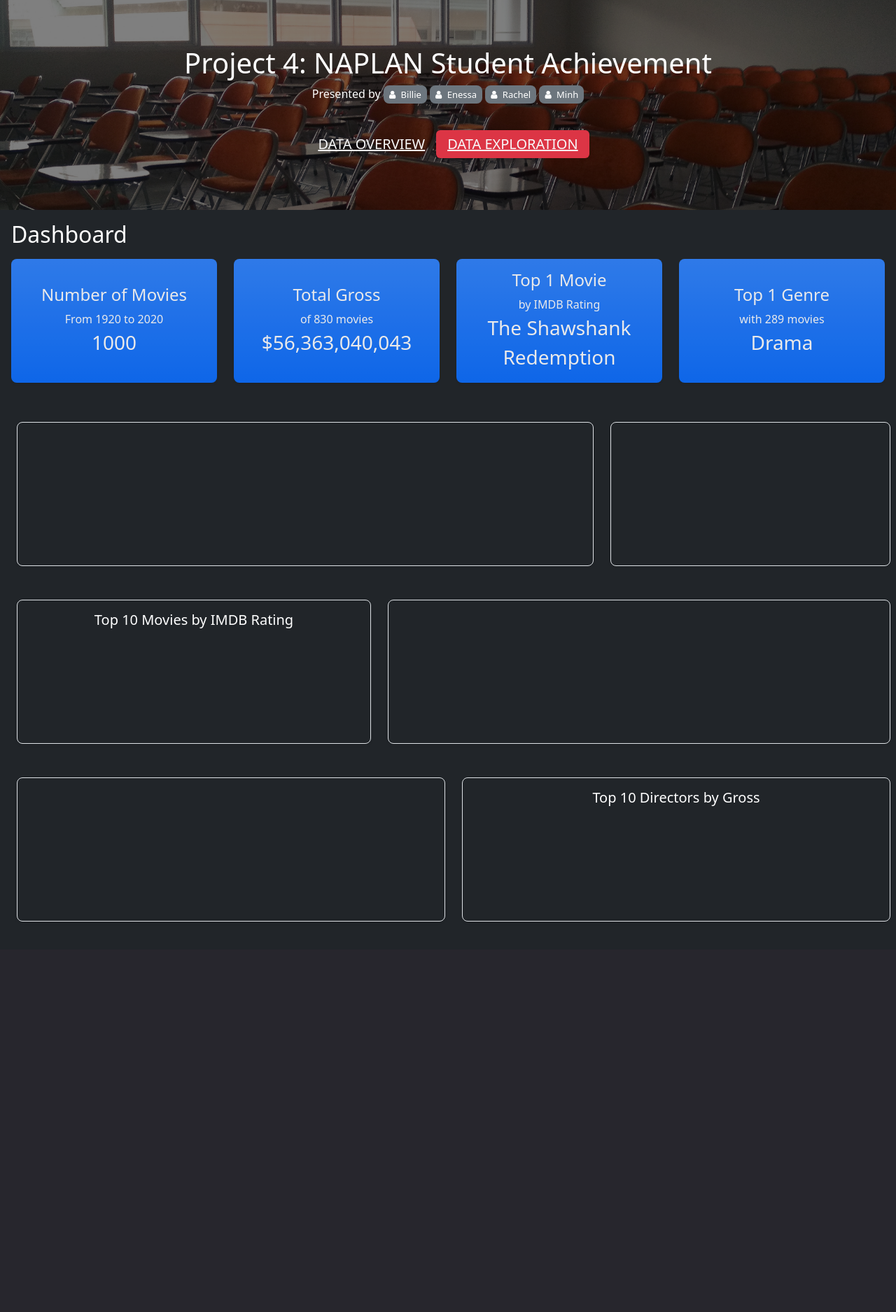
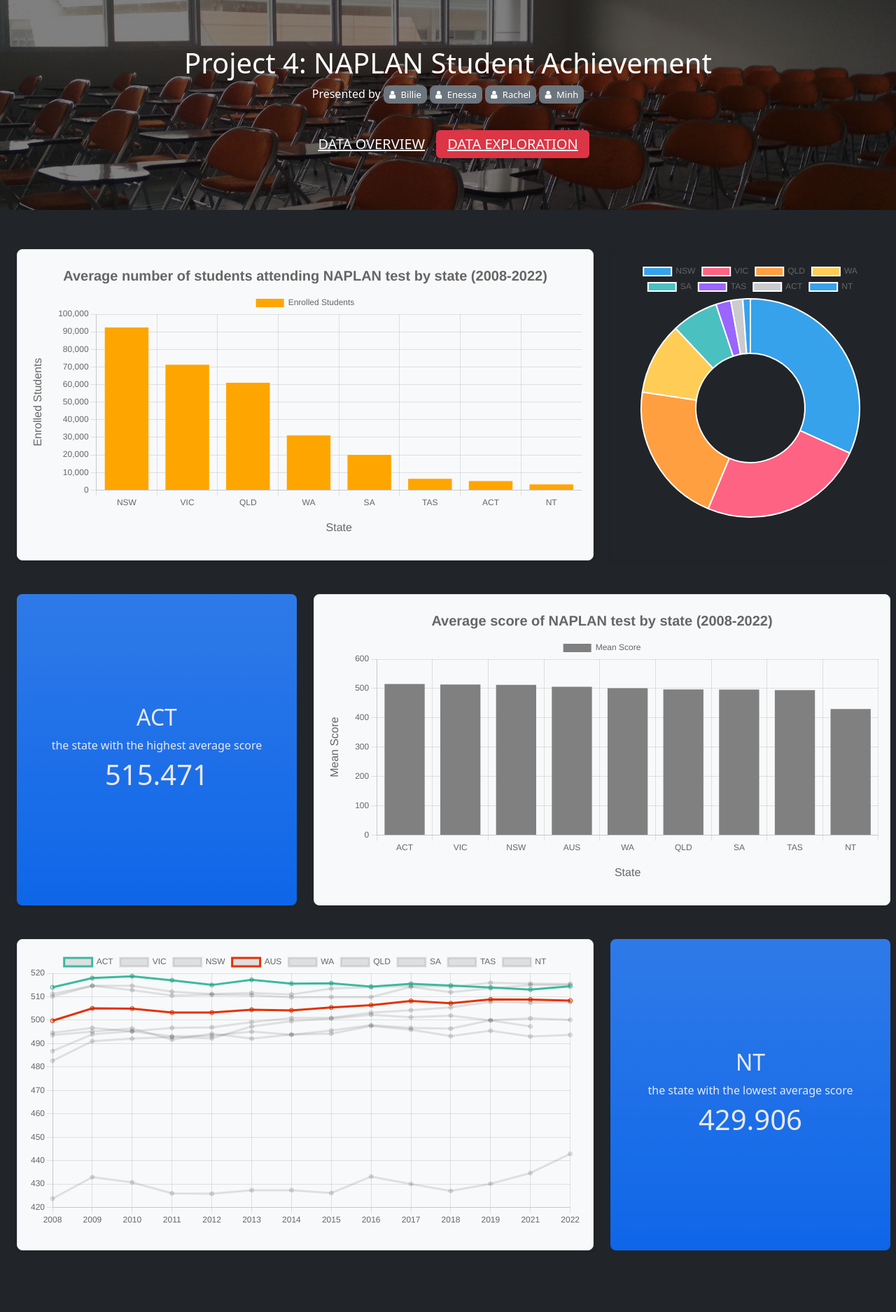
Before and after one commit to BillieOdelle/Project4_NAPLAN_STUDENT_ACHIEVEMENT, a Flask app: page /dashboard in a window 1280 px wide. Shown: the whole page at 70% size. Before the commit the page ends 1317 px from the top, so only its background shows below. Run offline with Flask 3, Linux system fonts and the light colour scheme; a map, chart or similar area stays blank; parts of the project's set-up code (start-up, migrations or seed data) failed here and were passed over.

Commit message:
add charts

```diff
--- a/app.py
+++ b/app.py
@@ -1,4 +1,5 @@
 import csv
+import json
 import pandas as pd
 from sqlalchemy import create_engine
 import sqlite3
@@ -33,6 +34,25 @@ def index():
 @app.route('/dashboard')
 def dashboard():
     return render_template('dashboard.html')
+
+@app.route('/api/enrolled_students')
+def enrolled_students():
+    with open('./data/enrolled_students.json', 'r') as f:
+        data = json.load(f)
+    return jsonify(data)
+
+@app.route('/api/mean_scores')
+def mean_scores():
+    with open('./data/mean_scores.json', 'r') as f:
+        data = json.load(f)
+    return jsonify(data)
+
+@app.route('/api/mean_scores_by_state')
+def mean_scores_by_state():
+    with open('./data/mean_scores_by_state_and_year.json', 'r') as f:
+        data = json.load(f)
+    return jsonify(data)
+
 
 @app.route('/api/naplan/')
 def get_all_movies():
--- /dev/null
+++ b/data/enrolled_students.json
@@ -0,0 +1 @@
+[{"STATE":"NSW","ENROLLED_STUDENTS":92456.1082089552},{"STATE":"VIC","ENROLLED_STUDENTS":71290.3283582089},{"STATE":"QLD","ENROLLED_STUDENTS":61052.052238806},{"STATE":"WA","ENROLLED_STUDENTS":31066.197761194},{"STATE":"SA","ENROLLED_STUDENTS":20030.8097014925},{"STATE":"TAS","ENROLLED_STUDENTS":6470.6268656716},{"STATE":"ACT","ENROLLED_STUDENTS":5108.4776119403},{"STATE":"NT","ENROLLED_STUDENTS":3249.671641791}]
--- /dev/null
+++ b/data/mean_scores.json
@@ -0,0 +1 @@
+[{"STATE":"ACT","MEAN":515.4712686567},{"STATE":"VIC","MEAN":513.5723880597},{"STATE":"NSW","MEAN":512.0492537313},{"STATE":"AUS","MEAN":505.6835820896},{"STATE":"WA","MEAN":500.8432835821},{"STATE":"QLD","MEAN":496.6514925373},{"STATE":"SA","MEAN":496.4164179104},{"STATE":"TAS","MEAN":494.2630597015},{"STATE":"NT","MEAN":429.9059701493}]
--- a/static/dashboard.js
+++ b/static/dashboard.js
@@ -1,3 +1,269 @@
+async function getEnrolledStudentsData() {
+  const url = `/api/enrolled_students`;
+  console.log(url);
+  const response = await fetch(url);
+  const data = await response.json();
+  console.log("getEnrolledStudentsData", data);
+  return data;
+}
+async function getMeanScoresData() {
+  const url = `/api/mean_scores`;
+  console.log(url);
+  const response = await fetch(url);
+  const data = await response.json();
+  console.log("getMeanScoresData", data);
+  return data;
+}
+async function getMeanScoresByStateData() {
+  const url = `/api/mean_scores_by_state`;
+  console.log(url);
+  const response = await fetch(url);
+  const data = await response.json();
+  console.log("getMeanScoresByStateData", data);
+  return data;
+}
+
+(async function () {
+  // Mixed charts showing top 10 movies by gross along with their IMDB scores
+  const enrolledData = await getEnrolledStudentsData();
+  const scoreData = await getMeanScoresData();
+  const scoreByStateData = await getMeanScoresByStateData();
+  console.log("enrolledData", enrolledData);
+  console.log("scoreData", scoreData);
+  console.log("scoreByStateData", scoreByStateData);
+
+  new Chart(document.getElementById("enrolled-students"), {
+    data: {
+      labels: enrolledData.map((x) => x.STATE),
+      datasets: [
+        {
+          type: "bar",
+          yAxisID: "A",
+          label: "Enrolled Students",
+          data: enrolledData.map((x) => x.ENROLLED_STUDENTS),
+          backgroundColor: "orange",
+        },
+      ],
+    },
+    options: {
+      plugins: {
+        title: {
+          display: true,
+          text: "Average number of students attending NAPLAN test by state (2008-2022)",
+          font: {
+            size: 20,
+          },
+        },
+      },
+
+      scales: {
+        x: {
+          title: {
+            display: true,
+            text: "State",
+            font: {
+              size: 16,
+            },
+            padding: {
+              top: 16,
+            },
+          },
+        },
+        A: {
+          type: "linear",
+          position: "left",
+          title: {
+            display: true,
+            text: "Enrolled Students",
+            font: {
+              size: 16,
+            },
+            padding: {
+              bottom: 16,
+            },
+          },
+          ticks: {
+            callback: (label) => `${new Intl.NumberFormat().format(label)}`, // Convert year to string
+          },
+        },
+      },
+    },
+  });
+
+  // Doughnut chart showing proportions of genres
+  new Chart(document.getElementById("enrolled-students-pie"), {
+    type: "doughnut",
+    data: {
+      labels: enrolledData.map((x) => x.STATE),
+      datasets: [
+        {
+          label: "%",
+          data: enrolledData.map((x) => (x.ENROLLED_STUDENTS / 290724) * 100),
+          hoverOffset: 50,
+        },
+      ],
+    },
+    options: {
+      responsive: true,
+      // cutoutPercentage: 65,
+
+      plugins: {
+        title: {
+          display: false,
+          text: "",
+          font: {
+            size: 20,
+          },
+          color: "white",
+        },
+      },
+    },
+  });
+
+  new Chart(document.getElementById("mean-scores"), {
+    data: {
+      labels: scoreData.map((x) => x.STATE),
+      datasets: [
+        {
+          type: "bar",
+          yAxisID: "A",
+          label: "Mean Score",
+          data: scoreData.map((x) => x.MEAN),
+          backgroundColor: "gray",
+        },
+      ],
+    },
+    options: {
+      plugins: {
+        title: {
+          display: true,
+          text: "Average score of NAPLAN test by state (2008-2022)",
+          font: {
+            size: 20,
+          },
+        },
+      },
+
+      scales: {
+        x: {
+          title: {
+            display: true,
+            text: "State",
+            font: {
+              size: 16,
+            },
+            padding: {
+              top: 16,
+            },
+          },
+        },
+        A: {
+          type: "linear",
+          position: "left",
+          title: {
+            display: true,
+            text: "Mean Score",
+            font: {
+              size: 16,
+            },
+            padding: {
+              bottom: 16,
+            },
+          },
+          ticks: {
+            callback: (label) => `${new Intl.NumberFormat().format(label)}`, // Convert year to string
+          },
+        },
+      },
+    },
+  });
+
+  const Years = [
+    ...new Set(scoreByStateData.map((item) => item.CALENDAR_YEAR)),
+  ];
+
+  const getDataByState = (state) => {
+    return [
+      ...new Set(
+        scoreByStateData
+          .filter((item) => item.STATE === state)
+          .map((item) => item.MEAN)
+      ),
+    ];
+  };
+  console.log("Years", Years);
+  console.log("getDataByState", getDataByState("NSW"));
+
+  new Chart(document.getElementById("mean-scores-by-state"), {
+    type: "line",
+    data: {
+      labels: Years,
+      datasets: [
+        {
+          data: getDataByState("ACT"),
+          label: "ACT",
+          borderColor: "#3cba9f",
+          fill: false,
+        },
+        {
+          data: getDataByState("VIC"),
+          label: "VIC",
+          // borderColor: "#e43202",
+          fill: false,
+        },
+        {
+          data: getDataByState("NSW"),
+          label: "NSW",
+          // borderColor: "#e43202",
+          fill: false,
+        },
+        {
+          data: getDataByState("AUS"),
+          label: "AUS",
+          borderColor: "#e43202",
+          fill: false,
+        },
+        {
+          data: getDataByState("WA"),
+          label: "WA",
+          // borderColor: "#e43202",
+          fill: false,
+        },
+        {
+          data: getDataByState("QLD"),
+          label: "QLD",
+          // borderColor: "#e43202",
+          fill: false,
+        },
+        {
+          data: getDataByState("SA"),
+          label: "SA",
+          // borderColor: "#e43202",
+          fill: false,
+        },
+        {
+          data: getDataByState("TAS"),
+          label: "TAS",
+          // borderColor: "#e43202",
+          fill: false,
+        },
+        {
+          data: getDataByState("NT"),
+          label: "NT",
+          // borderColor: "#e43202",
+          fill: false,
+        },
+      ],
+    },
+    options: {
+      title: {
+        display: true,
+        text: "Chart JS Multiple Lines Example",
+      },
+    },
+  });
+})();
+
 // async function getAllMovieData() {
 //   const url = `/api/movies/`;
 //   console.log(url);
--- a/templates/dashboard.html
+++ b/templates/dashboard.html
@@ -50,105 +50,70 @@
       </div>
 
       <div class="mx-3 pb-5">
-        <h2 class="mb-3">Dashboard</h2>
-        <div class="d-flex flex-column gap-5">
+        <div class="d-flex flex-column gap-5 my-5">
           <div class="row">
-            <div class="col">
+            <div class="col-8">
               <div
-                class="p-3 w-100 h-100 text-bg-primary bg-gradient rounded-3 d-flex flex-column align-items-center justify-content-center shadow-sm statistic"
+                class="m-2 border w-100 h-100 shadow-sm rounded-3 p-3 text-bg-light"
+              >
+                <canvas id="enrolled-students"></canvas>
+              </div>
+            </div>
+            <div class="col-4">
+              <div
+                class="m-2 border w-100 h-100 shadow-sm rounded-3 p-3 border-0"
+              >
+                <canvas id="enrolled-students-pie"></canvas>
+              </div>
+            </div>
+          </div>
+          <div class="row">
+            <div class="col-4">
+              <div
+                class="p-3 w-100 h-100 text-bg-primary bg-gradient rounded-3 d-flex flex-column align-items-center justify-content-center shadow-sm statistic m-2 rounded-3 p-3"
               >
                 <div
                   class="d-flex flex-column justify-content-center align-items-center"
                 >
-                  <h4 class="text-center">Number of Movies</h4>
-                  <div class="text-center">From 1920 to 2020</div>
-                  <div class="fs-3 text-center">1000</div>
+                  <h2 class="text-center">ACT</h2>
+
+                  <div class="text-center">
+                    the state with the highest average score
+                  </div>
+                  <div class="fs-1 text-center">515.471</div>
                 </div>
               </div>
             </div>
-            <div class="col">
+            <div class="col-8">
               <div
-                class="p-3 w-100 h-100 text-bg-primary bg-gradient rounded-3 d-flex flex-column align-items-center justify-content-center shadow-sm statistic"
+                class="m-2 border w-100 h-100 shadow-sm rounded-3 p-3 text-bg-light"
               >
-                <div
-                  class="d-flex flex-column justify-content-center align-items-center"
-                >
-                  <h4 class="text-center">Total Gross</h4>
-
-                  <div class="text-center">of 830 movies</div>
-                  <div class="fs-3 text-center">$56,363,040,043</div>
-                </div>
-              </div>
-            </div>
-            <div class="col">
-              <div
-                class="p-3 w-100 h-100 text-bg-primary bg-gradient rounded-3 d-flex flex-column align-items-center justify-content-center shadow-sm statistic"
-              >
-                <div
-                  class="d-flex flex-column justify-content-center align-items-center"
-                >
-                  <h4 class="text-center">Top 1 Movie</h4>
-
-                  <div class="text-center">by IMDB Rating</div>
-                  <div class="fs-3 text-center">The Shawshank Redemption</div>
-                </div>
-              </div>
-            </div>
-            <div class="col">
-              <div
-                class="p-3 w-100 h-100 text-bg-primary bg-gradient rounded-3 d-flex flex-column align-items-center justify-content-center shadow-sm statistic"
-              >
-                <div
-                  class="d-flex flex-column justify-content-center align-items-center"
-                >
-                  <h4 class="text-center">Top 1 Genre</h4>
-                  <div class="text-center">with 289 movies</div>
-                  <div class="fs-3 text-center">Drama</div>
-                </div>
+                <canvas id="mean-scores"></canvas>
               </div>
             </div>
           </div>
           <div class="row">
             <div class="col-8">
-              <div class="m-2 border w-100 h-100 shadow-sm rounded-3 p-3">
-                <canvas id="bubble-chart"></canvas>
+              <div
+                class="m-2 border w-100 h-100 shadow-sm rounded-3 p-3 text-bg-light"
+              >
+                <canvas id="mean-scores-by-state"></canvas>
               </div>
             </div>
             <div class="col-4">
-              <div class="m-2 border w-100 h-100 shadow-sm rounded-3 p-3">
-                <canvas id="top-genre"></canvas>
-              </div>
-            </div>
-          </div>
-          <div class="row">
-            <div class="col-5">
-              <div class="m-2 border w-100 h-100 shadow-sm rounded-3 p-3">
-                <h5 class="mb-4 text-center">Top 10 Movies by IMDB Rating</h5>
-                <table
-                  id="top-imdb"
-                  class="table table-sm table-striped text-fs-13"
-                ></table>
-              </div>
-            </div>
-            <div class="col-7">
-              <div class="m-2 border w-100 h-100 shadow-sm rounded-3 p-3">
-                <canvas id="top-gross"></canvas>
-              </div>
-            </div>
-          </div>
-          <div class="row">
-            <div class="col-6">
-              <div class="m-2 border w-100 h-100 shadow-sm rounded-3 p-3">
-                <canvas id="top-genre-by-gross"></canvas>
-              </div>
-            </div>
-            <div class="col-6">
-              <div class="m-2 border w-100 h-100 shadow-sm rounded-3 p-3">
-                <h5 class="mb-4 text-center">Top 10 Directors by Gross</h5>
-                <table
-                  id="top-director-by-gross"
-                  class="table table-sm table-striped text-fs-13"
-                ></table>
+              <div
+                class="p-3 w-100 h-100 text-bg-primary bg-gradient rounded-3 d-flex flex-column align-items-center justify-content-center shadow-sm statistic m-2 rounded-3 p-3"
+              >
+                <div
+                  class="d-flex flex-column justify-content-center align-items-center"
+                >
+                  <h2 class="text-center">NT</h2>
+
+                  <div class="text-center">
+                    the state with the lowest average score
+                  </div>
+                  <div class="fs-1 text-center">429.906</div>
+                </div>
               </div>
             </div>
           </div>
```
Also changed, not shown: data/mean_scores_by_state_and_year.json (added, +1 -0 lines), 1 other file.
